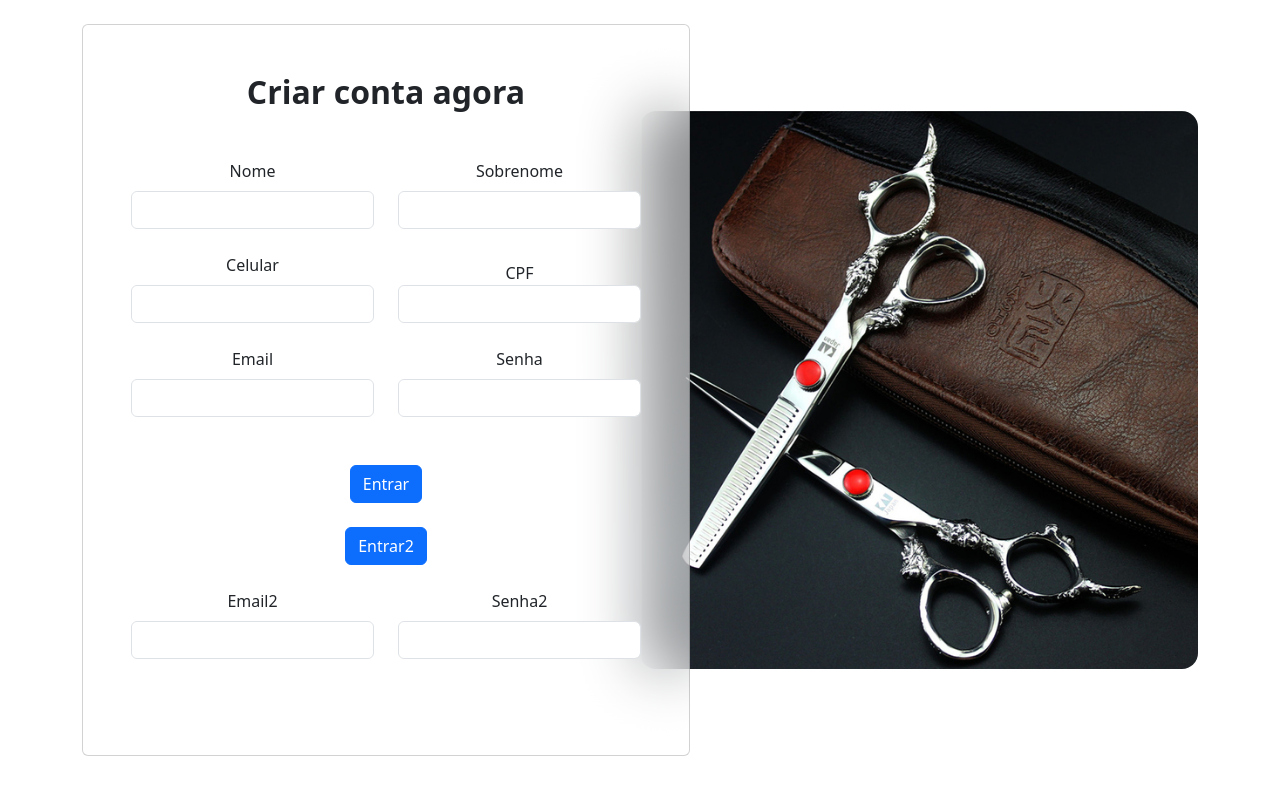
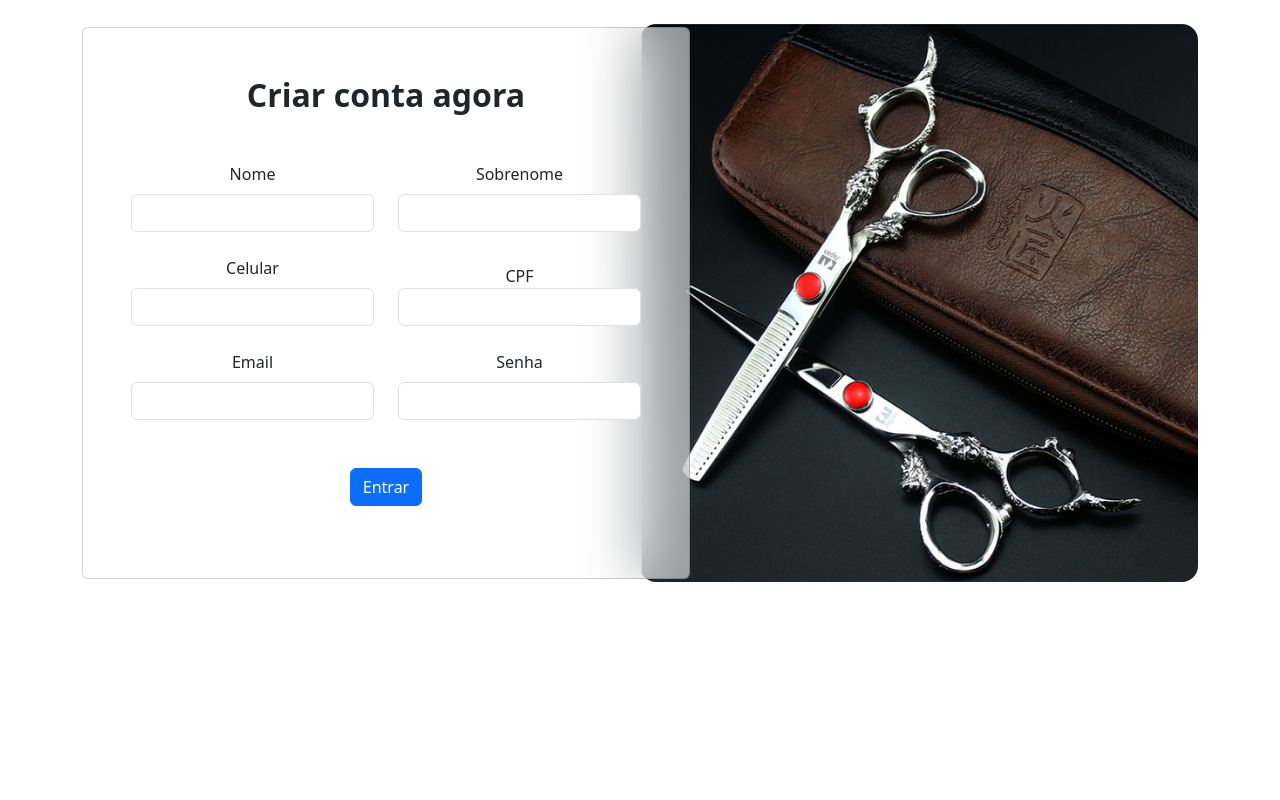
Before and after one commit to gabrielm019/tela-cadastro, a PHP site: page /cad.php in a window 1280 px wide. Run offline with PHP 8.4, Linux system fonts and the light colour scheme.

```diff
--- a/cad.php
+++ b/cad.php
@@ -121,37 +121,7 @@ include "conexao.php";
 
                             </form>
 
-                            <form action="entrar.php" method="post">
 
-
-
-                                <!-- Submit button -->
-                                <button type="submit" class="btn btn-primary btn-block mb-4">
-                                     Entrar2
-                                </button>
-
-                                <div class="row">
-
-                                    <div class="col-md-6 mb-4">
-                                        <div class="form-outline mb-4">
-                                            <label class="form-label" name="email" for="form3Example3">Email2</label>
-                                            <input type="email" id="form3Example3" name="email" class="form-control" />
-                                        </div>
-                                    </div>
-
-                                    <div class="col-md-6 mb-4">
-
-                                        <div class="form-outline mb-4">
-                                            <label class="form-label" name="senha" for="form3Example4">Senha2</label>
-                                            <input type="password" id="form3Example4" name="senha" class="form-control" />
-                                        </div>
-                                    </div>
-                                </div>
-
-
-
-
-                            </form>
                         </div>
                     </div>
                 </div>
```
Also changed, not shown: entrar.php (+5 -3 lines), login.php (+0 -10 lines), login2.php (added, +43 -0 lines).
